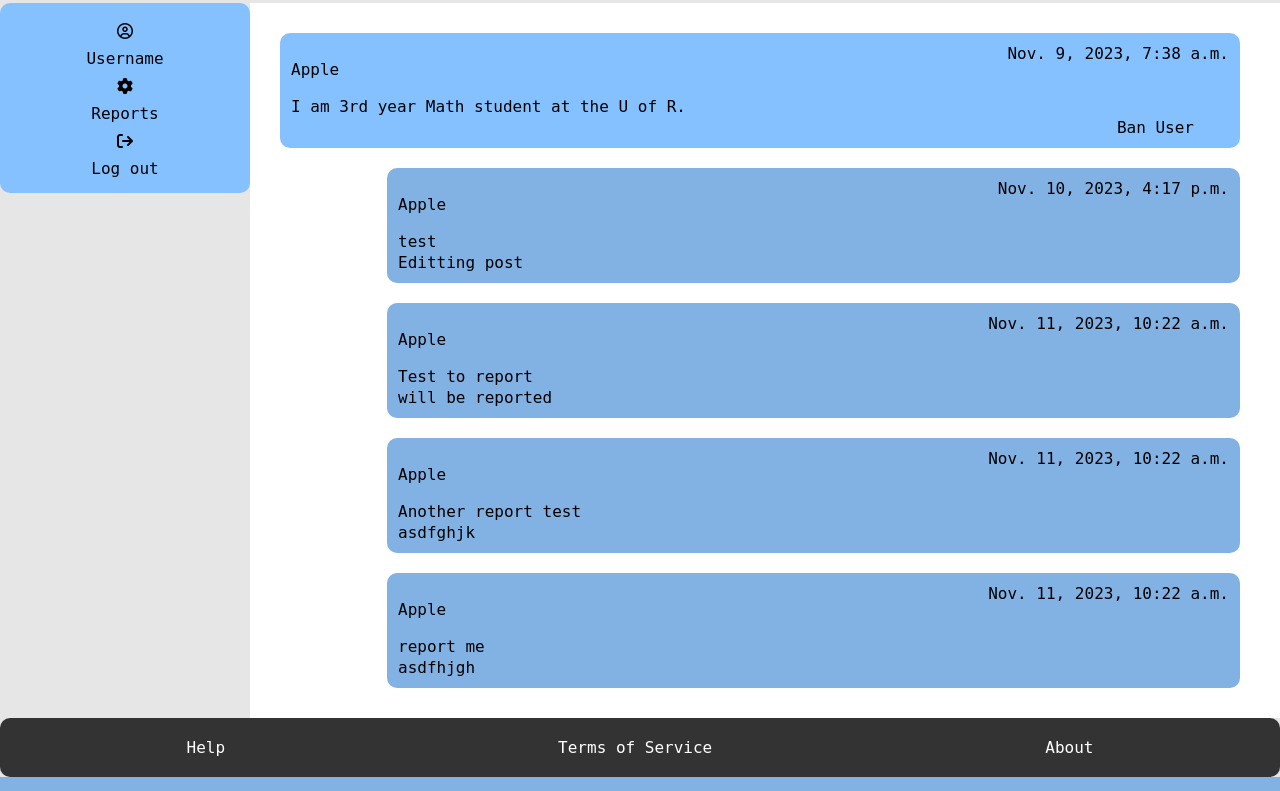
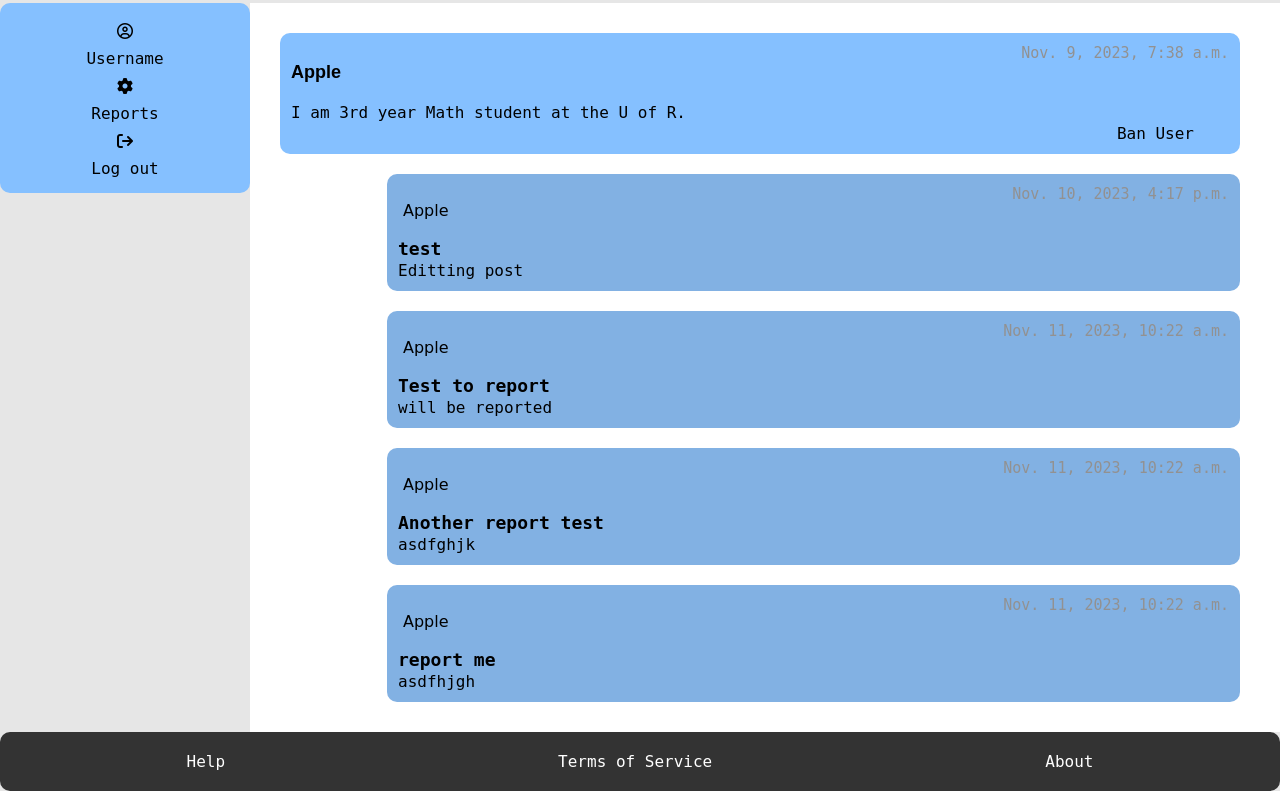
Before and after one commit to clg875/UR-Spaces, a Django app: a page that uses URSpaces/myapp/templates/user.html in a window 1280 px wide. Shown: the part 88-879 px from the top of the page. Run offline with Django 4.2, Linux system fonts and the light colour scheme; a user stored in the database is signed in; data comes from the database, SQL or seed files in the repository; parts of the project's set-up code (start-up, migrations or seed data) failed here and were passed over; some libraries are stand-ins or nearby versions.

Commit message:
update user.html

```diff
--- a/URSpaces/myapp/templates/user.html
+++ b/URSpaces/myapp/templates/user.html
@@ -10,8 +10,8 @@
 
         <section class="box">
             <div class="post-item">
-                <p> {{student.User_ID.username}} </p>
-                <span> {{student.User_ID.date_joined}}</span>
+                <p class="name1"> {{student.User_ID.username}} </p>
+                <span class="date"> {{student.User_ID.date_joined}}</span>
             </div>
             <div class="post-item">
               <span> {{student.bio}}</span>
@@ -42,11 +42,11 @@
           {% for field in post %}
             <section class="sub-box">
                 <div class="post-item">
-                    <p> {{field.User_ID.User_ID.username}} </p>
-                    <span> {{field.post_date}} </span>
+                    <p class="name"> {{field.User_ID.User_ID.username}} </p>
+                    <span class="date"> {{field.post_date}} </span>
                 </div>
                 <div class="post-item">
-                  <a href="{{field.get_url}}"> {{field.post_name}}  </a>
+                  <a href="{{field.get_url}}" class="item2"> {{field.post_name}}  </a>
                   </div>
                   <div class="post-item">
                     <span> {{field.contents}} </span>
```
